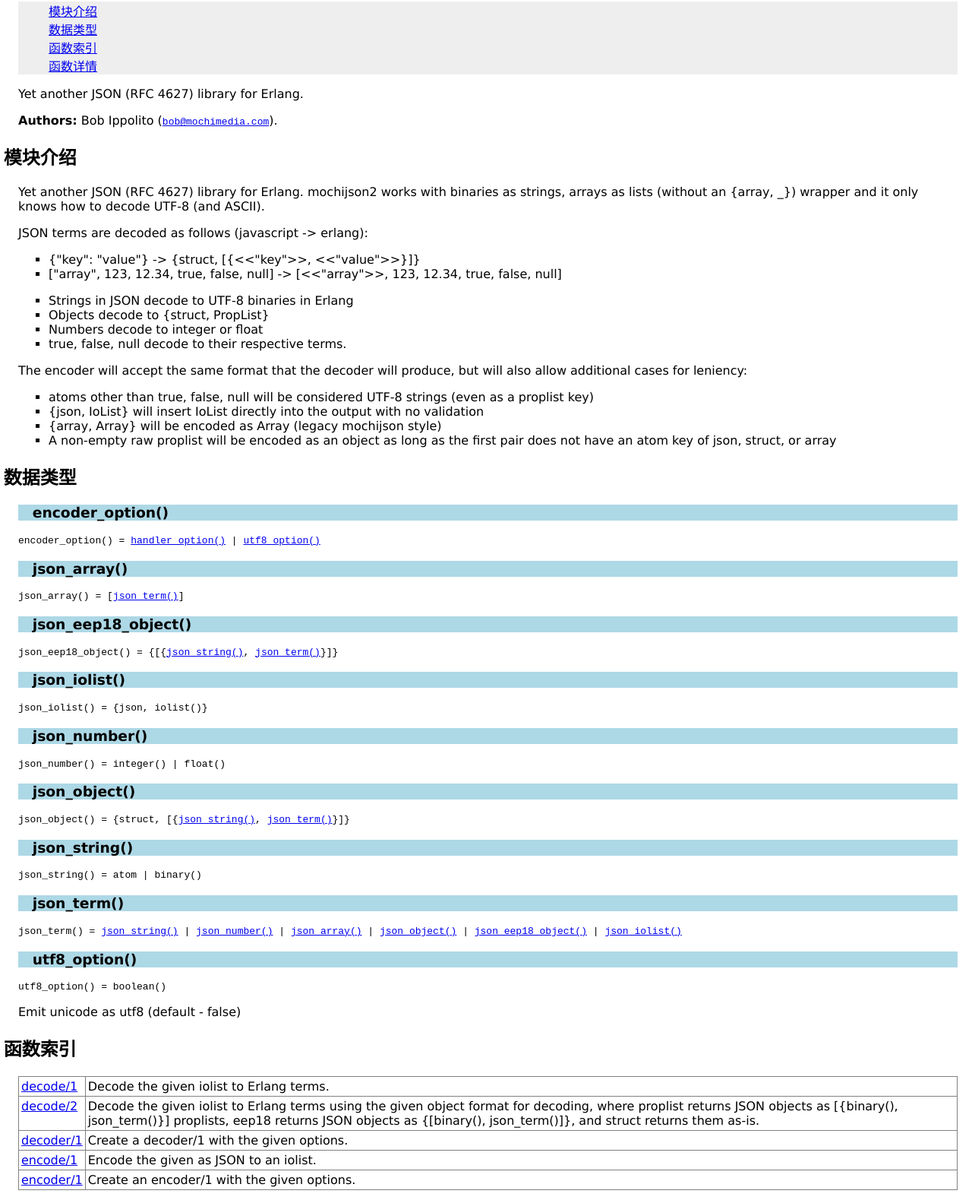
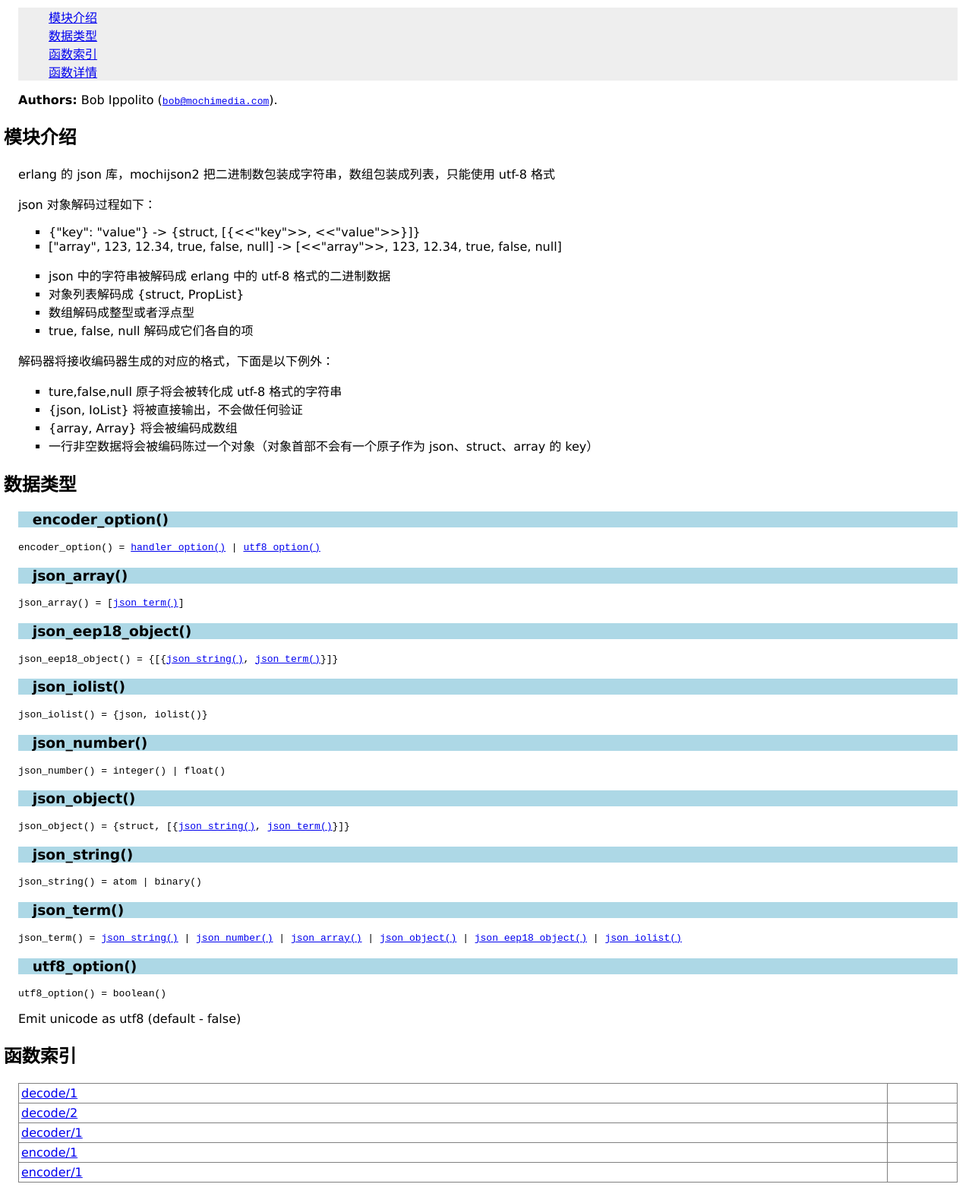
Before and after one commit to zhifuliu/mochiweb-doc, a plain HTML site: page dev_cn/mochijson2.html in a window 1280 px wide. Shown: the part 162-1741 px from the top of the page at 76% size. Drawn offline with Linux system fonts and the light colour scheme.

Commit message:
mochijson2

```diff
--- a/dev_cn/mochijson2.html
+++ b/dev_cn/mochijson2.html
@@ -1,72 +1,73 @@
 <!DOCTYPE HTML PUBLIC "-//W3C//DTD HTML 4.01 Transitional//EN">
 <html>
+
 <head>
     <meta http-equiv="Content-Type" content="text/html; charset=UTF-8">
-<title>Module mochijson2</title>
+    <title>mochijson2 模块</title>
     <link rel="stylesheet" type="text/css" href="stylesheet.css" title="EDoc">
 </head>
+
 <body bgcolor="white">
-<div class="navbar"><a name="#navbar_top"></a><table width="100%" border="0" cellspacing="0" cellpadding="2" summary="navigation bar"><tr><td><a href="overview-summary.html" target="overviewFrame">概述</a></td><td><a href="http://www.erlang.org/"><img src="erlang.png" align="right" border="0" alt="erlang logo"></a></td></tr></table></div>
+    <div class="navbar"><a name="#navbar_top"></a>
+        <table width="100%" border="0" cellspacing="0" cellpadding="2" summary="navigation bar">
+            <tr>
+                <td><a href="overview-summary.html" target="overviewFrame">概述</a></td>
+                <td><a href="http://www.erlang.org/"><img src="erlang.png" align="right" border="0" alt="erlang logo"></a></td>
+            </tr>
+        </table>
+    </div>
     <hr>
 
-<h1>Module mochijson2</h1>
-<ul class="index"><li><a href="#description">模块介绍</a></li><li><a href="#types">数据类型</a></li><li><a href="#index">函数索引</a></li><li><a href="#functions">函数详情</a></li></ul>Yet another JSON (RFC 4627) library for Erlang.
-<p class="display-control">Copyright © 2007 Mochi Media, Inc.
-
-  Permission is hereby granted, free of charge, to any person obtaining a
-  copy of this software and associated documentation files (the "Software"),
-  to deal in the Software without restriction, including without limitation
-  the rights to use, copy, modify, merge, publish, distribute, sublicense,
-  and/or sell copies of the Software, and to permit persons to whom the
-  Software is furnished to do so, subject to the following conditions:
-
-  The above copyright notice and this permission notice shall be included in
-  all copies or substantial portions of the Software.
-
-  THE SOFTWARE IS PROVIDED "AS IS", WITHOUT WARRANTY OF ANY KIND, EXPRESS OR
-  IMPLIED, INCLUDING BUT NOT LIMITED TO THE WARRANTIES OF MERCHANTABILITY,
-  FITNESS FOR A PARTICULAR PURPOSE AND NONINFRINGEMENT. IN NO EVENT SHALL
-  THE AUTHORS OR COPYRIGHT HOLDERS BE LIABLE FOR ANY CLAIM, DAMAGES OR OTHER
-  LIABILITY, WHETHER IN AN ACTION OF CONTRACT, TORT OR OTHERWISE, ARISING
-  FROM, OUT OF OR IN CONNECTION WITH THE SOFTWARE OR THE USE OR OTHER
-  DEALINGS IN THE SOFTWARE.</p>
+    <h1>mochijson2 模块</h1>
+    <ul class="index">
+        <li><a href="#description">模块介绍</a></li>
+        <li><a href="#types">数据类型</a></li>
+        <li><a href="#index">函数索引</a></li>
+        <li><a href="#functions">函数详情</a></li>
+    </ul>
+    <!-- Yet another JSON (RFC 4627) library for Erlang. -->
+    <p class="display-control">Copyright © 2007 Mochi Media, Inc. Permission is hereby granted, free of charge, to any person obtaining a copy of this software and associated documentation files (the "Software"), to deal in the Software without restriction, including without limitation
+        the rights to use, copy, modify, merge, publish, distribute, sublicense, and/or sell copies of the Software, and to permit persons to whom the Software is furnished to do so, subject to the following conditions: The above copyright notice and
+        this permission notice shall be included in all copies or substantial portions of the Software. THE SOFTWARE IS PROVIDED "AS IS", WITHOUT WARRANTY OF ANY KIND, EXPRESS OR IMPLIED, INCLUDING BUT NOT LIMITED TO THE WARRANTIES OF MERCHANTABILITY,
+        FITNESS FOR A PARTICULAR PURPOSE AND NONINFRINGEMENT. IN NO EVENT SHALL THE AUTHORS OR COPYRIGHT HOLDERS BE LIABLE FOR ANY CLAIM, DAMAGES OR OTHER LIABILITY, WHETHER IN AN ACTION OF CONTRACT, TORT OR OTHERWISE, ARISING FROM, OUT OF OR IN CONNECTION
+        WITH THE SOFTWARE OR THE USE OR OTHER DEALINGS IN THE SOFTWARE.</p>
 
     <p><b>Authors:</b> Bob Ippolito (<a href="mailto:bob@mochimedia.com"><tt>bob@mochimedia.com</tt></a>).</p>
 
-<h2><a name="description">模块介绍</a></h2><p>Yet another JSON (RFC 4627) library for Erlang. mochijson2 works
-with binaries as strings, arrays as lists (without an {array, _})
-wrapper and it only knows how to decode UTF-8 (and ASCII).</p>
+    <h2><a name="description">模块介绍</a></h2>
+    <p>
+        <!-- Yet another JSON (RFC 4627) library for Erlang. mochijson2 works with binaries as strings, arrays as lists (without an {array, _}) wrapper and it only knows how to decode UTF-8 (and ASCII). -->
+        erlang 的 json 库，mochijson2 把二进制数包装成字符串，数组包装成列表，只能使用 utf-8 格式
+    </p>
 
-       JSON terms are decoded as follows (javascript -&gt; erlang):
+    <!-- JSON terms are decoded as follows (javascript -&gt; erlang): -->
+    json 对象解码过程如下：
     <ul>
-           <li>{"key": "value"} -&gt;
-               {struct, [{&lt;&lt;"key"&gt;&gt;, &lt;&lt;"value"&gt;&gt;}]}</li>
-           <li>["array", 123, 12.34, true, false, null] -&gt;
-               [&lt;&lt;"array"&gt;&gt;, 123, 12.34, true, false, null]
+        <li>{"key": "value"} -&gt; {struct, [{&lt;&lt;"key"&gt;&gt;, &lt;&lt;"value"&gt;&gt;}]}</li>
+        <li>["array", 123, 12.34, true, false, null] -&gt; [&lt;&lt;"array"&gt;&gt;, 123, 12.34, true, false, null]
         </li>
     </ul>
     <ul>
-           <li>Strings in JSON decode to UTF-8 binaries in Erlang</li>
-           <li>Objects decode to {struct, PropList}</li>
-           <li>Numbers decode to integer or float</li>
-           <li>true, false, null decode to their respective terms.</li>
+        <!-- <li>Strings in JSON decode to UTF-8 binaries in Erlang</li> -->
+        <li>json 中的字符串被解码成 erlang 中的 utf-8 格式的二进制数据</li>
+        <!-- <li>Objects decode to {struct, PropList}</li> -->
+        <li>对象列表解码成 {struct, PropList}</li>
+        <!-- <li>Numbers decode to integer or float</li> -->
+        <li>数组解码成整型或者浮点型</li>
+        <!-- <li>true, false, null decode to their respective terms.</li> -->
+        <li>true, false, null 解码成它们各自的项</li>
     </ul>
-       The encoder will accept the same format that the decoder will produce,
-       but will also allow additional cases for leniency:
+    <!-- The encoder will accept the same format that the decoder will produce, but will also allow additional cases for leniency: -->
+    解码器将接收编码器生成的对应的格式，下面是以下例外：
     <ul>
-           <li>atoms other than true, false, null will be considered UTF-8
-               strings (even as a proplist key)
-           </li>
-           <li>{json, IoList} will insert IoList directly into the output
-               with no validation
-           </li>
-           <li>{array, Array} will be encoded as Array
-               (legacy mochijson style)
-           </li>
-           <li>A non-empty raw proplist will be encoded as an object as long
-               as the first pair does not have an atom key of json, struct,
-               or array
-           </li>
+        <!-- <li>atoms other than true, false, null will be considered UTF-8 strings (even as a proplist key)</li> -->
+        <li>ture,false,null 原子将会被转化成 utf-8 格式的字符串</li>
+        <!-- <li>{json, IoList} will insert IoList directly into the output with no validation</li> -->
+        <li>{json, IoList} 将被直接输出，不会做任何验证</li>
+        <!-- <li>{array, Array} will be encoded as Array (legacy mochijson style)</li> -->
+        <li>{array, Array} 将会被编码成数组</li>
+        <!-- <li>A non-empty raw proplist will be encoded as an object as long as the first pair does not have an atom key of json, struct, or array</li> -->
+        <li>一行非空数据将会被编码陈过一个对象（对象首部不会有一个原子作为 json、struct、array 的 key）</li>
     </ul>
     <h2><a name="types">数据类型</a></h2>
 
@@ -107,14 +108,27 @@ wrapper and it only knows how to decode UTF-8 (and ASCII).</p>
     <p>Emit unicode as utf8 (default - false)</p>
 
     <h2><a name="index">函数索引</a></h2>
-<table width="100%" border="1" cellspacing="0" cellpadding="2" summary="function index"><tr><td valign="top"><a href="#decode-1">decode/1</a></td><td>Decode the given iolist to Erlang terms.</td></tr>
-<tr><td valign="top"><a href="#decode-2">decode/2</a></td><td>Decode the given iolist to Erlang terms using the given object format
-       for decoding, where proplist returns JSON objects as [{binary(), json_term()}]
-       proplists, eep18 returns JSON objects as {[binary(), json_term()]}, and struct
-       returns them as-is.</td></tr>
-<tr><td valign="top"><a href="#decoder-1">decoder/1</a></td><td>Create a decoder/1 with the given options.</td></tr>
-<tr><td valign="top"><a href="#encode-1">encode/1</a></td><td>Encode the given as JSON to an iolist.</td></tr>
-<tr><td valign="top"><a href="#encoder-1">encoder/1</a></td><td>Create an encoder/1 with the given options.</td></tr>
+    <table width="100%" border="1" cellspacing="0" cellpadding="2" summary="function index">
+        <tr>
+            <td valign="top"><a href="#decode-1">decode/1</a></td>
+            <td></td>
+        </tr>
+        <tr>
+            <td valign="top"><a href="#decode-2">decode/2</a></td>
+            <td></td>
+        </tr>
+        <tr>
+            <td valign="top"><a href="#decoder-1">decoder/1</a></td>
+            <td></td>
+        </tr>
+        <tr>
+            <td valign="top"><a href="#encode-1">encode/1</a></td>
+            <td></td>
+        </tr>
+        <tr>
+            <td valign="top"><a href="#encoder-1">encoder/1</a></td>
+            <td></td>
+        </tr>
     </table>
 
     <h2><a name="functions">函数详情</a></h2>
@@ -122,33 +136,48 @@ wrapper and it only knows how to decode UTF-8 (and ASCII).</p>
     <h3 class="function"><a name="decode-1">decode/1</a></h3>
     <div class="spec">
         <p><tt>decode(S::iolist()) -&gt; <a href="#type-json_term">json_term()</a></tt><br></p>
-</div><p>Decode the given iolist to Erlang terms.</p>
+    </div>
+    <!-- <p>Decode the given iolist to Erlang terms.</p>  -->
+    <p>将 iolist 解码成erlang 项</p>
 
     <h3 class="function"><a name="decode-2">decode/2</a></h3>
     <div class="spec">
         <p><tt>decode(S::iolist(), Options::[{format, proplist | eep18 | struct}]) -&gt; <a href="#type-json_term">json_term()</a></tt><br></p>
-</div><p>Decode the given iolist to Erlang terms using the given object format
-       for decoding, where proplist returns JSON objects as [{binary(), json_term()}]
-       proplists, eep18 returns JSON objects as {[binary(), json_term()]}, and struct
-       returns them as-is.</p>
+    </div>
+    <!-- <p>Decode the given iolist to Erlang terms using the given object format for decoding, where proplist returns JSON objects as [{binary(), json_term()}] proplists, eep18 returns JSON objects as {[binary(), json_term()]}, and struct returns them as-is.</p> -->
+    <p>使用给定的对象格式把给定的 iolist 解码成 erlang 项。</p>
 
     <h3 class="function"><a name="decoder-1">decoder/1</a></h3>
     <div class="spec">
         <p><tt>decoder(Options::[<a href="#type-decoder_option">decoder_option()</a>]) -&gt; function()</tt><br></p>
-</div><p>Create a decoder/1 with the given options.</p>
+    </div>
+    <!-- <p>Create a decoder/1 with the given options.</p> -->
+    <p>使用给定的选项来生成一个 decoder/1 数据</p>
 
     <h3 class="function"><a name="encode-1">encode/1</a></h3>
     <div class="spec">
         <p><tt>encode(Any::<a href="#type-json_term">json_term()</a>) -&gt; iolist()</tt><br></p>
-</div><p>Encode the given as JSON to an iolist.</p>
+    </div>
+    <!-- <p>Encode the given as JSON to an iolist.</p> -->
+    <p>将给定的 json 数据解码成一个 ioist 数据</p>
 
     <h3 class="function"><a name="encoder-1">encoder/1</a></h3>
     <div class="spec">
         <p><tt>encoder(Options::[<a href="#type-encoder_option">encoder_option()</a>]) -&gt; function()</tt><br></p>
-</div><p>Create an encoder/1 with the given options.</p>
+    </div>
+    <!-- <p>Create an encoder/1 with the given options.</p> -->
+    <p>使用给定的选项来生成一个 encoder/1 数据</p>
     <hr>
 
-<div class="navbar"><a name="#navbar_bottom"></a><table width="100%" border="0" cellspacing="0" cellpadding="2" summary="navigation bar"><tr><td><a href="overview-summary.html" target="overviewFrame">概述</a></td><td><a href="http://www.erlang.org/"><img src="erlang.png" align="right" border="0" alt="erlang logo"></a></td></tr></table></div>
+    <div class="navbar"><a name="#navbar_bottom"></a>
+        <table width="100%" border="0" cellspacing="0" cellpadding="2" summary="navigation bar">
+            <tr>
+                <td><a href="overview-summary.html" target="overviewFrame">概述</a></td>
+                <td><a href="http://www.erlang.org/"><img src="erlang.png" align="right" border="0" alt="erlang logo"></a></td>
+            </tr>
+        </table>
+    </div>
     <p><i>EDoc 生成</i></p>
 </body>
+
 </html>
```
Lines whose indentation alone changed are shown as unchanged.
